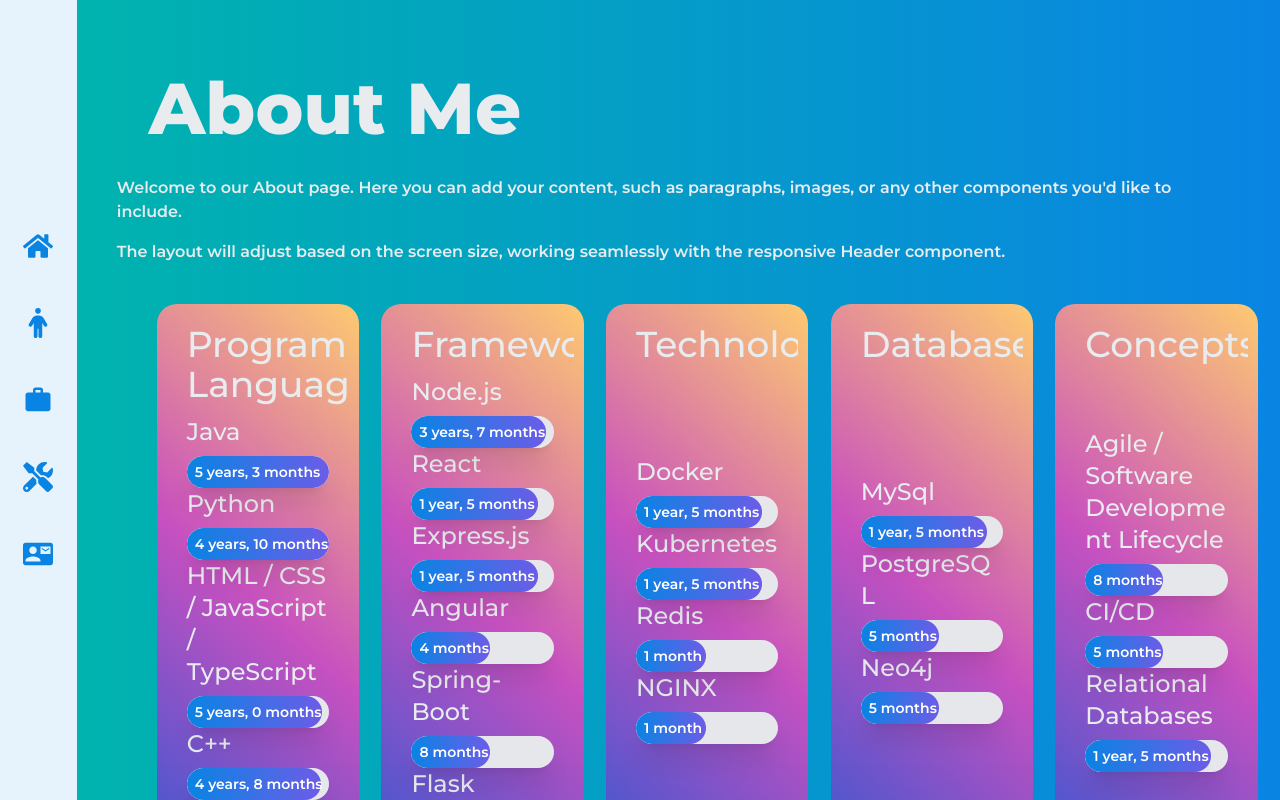
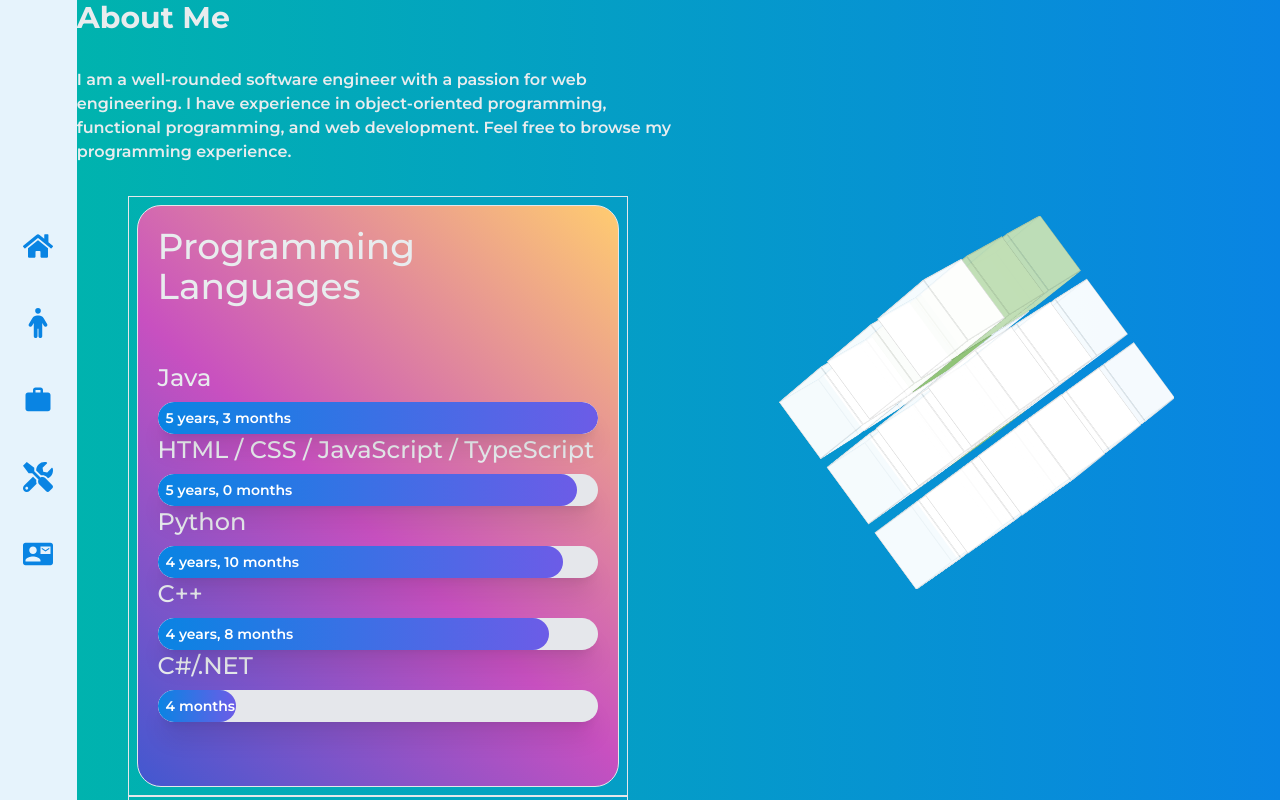
Before and after one commit to timothytracy/portfolio-website, a Next.js app: page /about in a window 1280 px wide. Built offline with nearby package versions, Linux system fonts and the light colour scheme.

Commit message:
Made the card more my own, fixed the layout

```diff
--- /dev/null
+++ b/src/app/about/layout.tsx
@@ -0,0 +1,30 @@
+import RotatingCubeArray from "../components/RotatingCubeArray";
+
+import './../../app/globals.css'
+export default function AboutLayout({
+    children,
+}: Readonly<{
+    children: React.ReactNode;
+}>) {
+    return (
+        <>
+
+        <div className="noScrollBar flex flex-col-reverse h-screen lg:flex-row">
+            <div className="noScrollBar flex flex-col justify-start items-center h-2/3 w-full lg:w-2/4 lg:h-full md:overflow-scroll">
+
+                {children}
+
+            </div>
+            <div className='flex w-full h-1/3 lg:w-2/4 lg:h-full justify-center items-center '>
+                <div className="flex justify-center items-center">
+                    <RotatingCubeArray dimension={3} />
+                </div>
+            </div>
+        </div>
+
+
+        </>
+
+
+    );
+}
--- a/src/app/about/page.tsx
+++ b/src/app/about/page.tsx
@@ -1,75 +1,99 @@
-
+import React from 'react';
 import ExperienceCard from "../components/cards/experience-card/ExperienceCard";
-
 import TimeProgressBar from "../components/time-progress-bar/TimeProgressBar";
 
+export default function About() {
+    const globalLongestTime = "2019-06-01";
+    const cardData = [
+        {
+            title: 'Programming Languages',
+            longestTime: "2019-06-01",
+            items: [
+                { name: 'Java', startDate: "2019-06-01" },
+                { name: 'HTML / CSS / JavaScript / TypeScript', startDate: "2019-09-01" },
+                { name: 'Python', startDate: "2019-11-01" },
+                { name: 'C++', startDate: "2020-01-01" },
+                { name: 'C#/.NET', startDate: "2024-05-01" },
+            ]
+        },
+        {
+            title: 'Frontend Frameworks',
+            longestTime: "2023-04-01",
+            items: [
+                { name: 'React', startDate: "2023-04-01" },
+                { name: 'Next.js', startDate: "2023-04-01" },
+                { name: 'React Native/Expo', startDate: "2024-04-01" },
+                { name: 'Angular', startDate: "2024-05-01" },
+            ]
+        },
+        {
+            title: 'Backend Frameworks',
+            longestTime: "2023-04-01",
+            items: [
+                { name: 'Express.js', startDate: "2023-04-01" },
+                { name: 'Spring-Boot', startDate: "2024-01-01" },
+                { name: 'ASP.NET', startDate: "2024-05-01" },
+                { name: 'Flask', startDate: "2024-07-01" },
+            ]
+        },
+        {
+            title: 'Technologies',
+            longestTime: "2021-02-01",
+            items: [
+                { name: 'Node.js', startDate: "2021-02-01" },
+                { name: 'Docker', startDate: "2023-04-01" },
+                { name: 'Kubernetes', startDate: "2023-04-01" },
+                { name: 'Redis', startDate: "2024-08-01" },
+                { name: 'NGINX', startDate: "2024-08-01" },
+            ]
+        },
+        {
+            title: 'Databases',
+            longestTime: "2023-04-01",
+            items: [
+                { name: 'MySQL', startDate: "2023-04-01" },
+                { name: 'PostgreSQL', startDate: "2024-04-01" },
+                { name: 'Neo4j', startDate: "2024-04-01" },
+            ]
+        },
+        {
+            title: 'Concepts',
+            longestTime: "2023-04-01",
+            items: [
+                { name: 'Relational Databases', startDate: "2023-04-01" },
+                { name: 'Agile / Software Development Lifecycle', startDate: "2024-01-01" },
+                { name: 'CI/CD', startDate: "2024-04-01" },
+            ]
+        }
+    ];
 
-export default function About() {
-    const longestTime = "2019-06-01"
     return (
-        <>
-            <h1 className="m-8">About Me</h1>
+        <div className="">
+            <h1 className="text-3xl font-bold mb-8">About Me</h1>
 
-            <div className="space-y-4">
-                <p>
-                    Welcome to our About page. Here you can add your content, such as
-                    paragraphs, images, or any other components you'd like to include.
-                </p>
-                <p>
-                    The layout will adjust based on the screen size, working seamlessly
-                    with the responsive Header component.
-                </p>
+            <p className="mb-8">
+                I am a well-rounded software engineer with a passion for web engineering.
+                I have experience in object-oriented programming, functional programming, and web development.
+                Feel free to browse my programming experience.
+            </p>
+
+            <div className="flex flex-wrap justify-center">
+                {cardData.map((card, index) => (
+                    <div key={index} className="w-[500px] h-[600px] border border-solid border-red">
+                        <ExperienceCard title={card.title} className="h-full">
+                            {card.items.map((item, itemIndex) => (
+                                <TimeProgressBar
+                                    key={itemIndex}
+                                    startDate={item.startDate}
+                                    longestTime={card.longestTime}
+                                >
+                                    {item.name}
+                                </TimeProgressBar>
+                            ))}
+                        </ExperienceCard>
+                    </div>
+                ))}
             </div>
-
-            <div className='flex flex-col items-center justify-center lg:flex-row  lg:justify-start'>
-                <ExperienceCard title='Programming Languages' width='500px' height='600px'>
-                    <TimeProgressBar startDate="2019-06-01" longestTime={longestTime} >Java</TimeProgressBar>
-                    <TimeProgressBar startDate="2019-011-01" longestTime={longestTime} >Python</TimeProgressBar>
-                    <TimeProgressBar startDate="2019-09-01" longestTime={longestTime}>HTML / CSS / JavaScript / TypeScript</TimeProgressBar>
-                    <TimeProgressBar startDate="2020-01-01" longestTime={longestTime} >C++</TimeProgressBar>
-                    <TimeProgressBar startDate="2024-05-01" longestTime={longestTime}>C#/.NET</TimeProgressBar>
-
-                </ExperienceCard>
-
-                <ExperienceCard title='Frameworks' width='500px' height='600px'>
-                    <TimeProgressBar startDate="2021-02-01" longestTime={longestTime}>Node.js</TimeProgressBar>
-                    <TimeProgressBar startDate="2023-04-01" longestTime={longestTime} >React</TimeProgressBar>
-                    <TimeProgressBar startDate="2023-04-01" longestTime={longestTime} >Express.js</TimeProgressBar>
-
-                    <TimeProgressBar startDate="2024-05-01" longestTime={longestTime} >Angular</TimeProgressBar>
-
-                    <TimeProgressBar startDate="2024-01-01" longestTime={longestTime}>Spring-Boot</TimeProgressBar>
-                    <TimeProgressBar startDate="2024-07-01" longestTime={longestTime}>Flask</TimeProgressBar>
-
-                </ExperienceCard>
-                <ExperienceCard title='Technologies' width='500px' height='600px'>
-                    <TimeProgressBar startDate="2023-04-01" longestTime={longestTime} >Docker</TimeProgressBar>
-                    <TimeProgressBar startDate="2023-04-01" longestTime={longestTime} >Kubernetes</TimeProgressBar>
-                    <TimeProgressBar startDate="2024-08-01" longestTime={longestTime}>Redis</TimeProgressBar>
-                    <TimeProgressBar startDate="2024-08-01" longestTime={longestTime}>NGINX</TimeProgressBar>
-                </ExperienceCard>
-                <ExperienceCard title='Databases' width='500px' height='600px'>
-                    <TimeProgressBar startDate="2023-04-01" longestTime={longestTime} >MySql</TimeProgressBar>
-                    <TimeProgressBar startDate="2024-04-01" longestTime={longestTime} >PostgreSQL</TimeProgressBar>
-                    <TimeProgressBar startDate="2024-04-01" longestTime={longestTime}>Neo4j</TimeProgressBar>
-
-                </ExperienceCard>
-                <ExperienceCard title='Concepts' width='500px' height='600px'>
-                    <TimeProgressBar startDate="2024-01-01" longestTime={longestTime} >Agile / Software Development Lifecycle</TimeProgressBar>
-                    <TimeProgressBar startDate="2024-04-01" longestTime={longestTime} >CI/CD</TimeProgressBar>
-                    <TimeProgressBar startDate="2023-04-01" longestTime={longestTime}>Relational Databases</TimeProgressBar>
-
-                </ExperienceCard>
-
-
-            </div>
-
-
-
-
-
-        </>
-
-
+        </div>
     );
 }
--- a/src/app/components/cards/experience-card/ExperienceCard.tsx
+++ b/src/app/components/cards/experience-card/ExperienceCard.tsx
@@ -6,19 +6,16 @@
 interface ExperienceCardProps {
     title: string;
     children: React.ReactNode;
-    width: string;
-    height: string;
+    className?: string;
+
 }
 
-const ExperienceCard: React.FC<ExperienceCardProps> = ({ title, children, width, height }) => {
-
-    let classString = `w-[500px] h-[600px]`
-
+const ExperienceCard: React.FC<ExperienceCardProps> = ({ title, className, children }) => {
     return (
-        <div className={classString}>
+        <div className={`w-[100%] h-full p-2 ${className || ''}`}>
             <ReactiveCardOneSide>
                 <section className="flex-col w-full h-full">
-                    <div className="flex"><h4>{title}</h4></div>
+                    <div className="flex"><h4>{title}</h4> </div>
                     <div className="flex-grow flex flex-col  justify-center">{children}</div>
                 </section>
             </ReactiveCardOneSide>
--- a/src/app/components/cards/hover-card/ReactiveCardOneSide.css
+++ b/src/app/components/cards/hover-card/ReactiveCardOneSide.css
@@ -1,27 +1,19 @@
 /* From Uiverse.io by kennyotsu */
 /*works janky on mobile :<*/
 .container {
-    position: relative;
+    width: 100%;
+    height: 100%;
+    display: flex;
     transition: 200ms;
-    width: 90%;
-    height: 90%;
     justify-content: center;
     align-items: center;
-
-
   }
 
 
 
   #card {
-    position: absolute;
-    inset: 0;
-    z-index: 0;
 
-    display: flex;
-    justify-content: center;
-    align-items: center;
-    border-radius: 20px;
+
     transition: 700ms;
     background: linear-gradient(43deg, rgb(65, 88, 208) 0%, rgb(200, 80, 192) 46%, rgb(255, 204, 112) 100%);
     overflow: hidden; /* Hide overflow */
@@ -33,7 +25,7 @@
     overflow-x: auto;
     overflow-y: auto;
 
-    margin: 10px;
+
     box-sizing: border-box;
   }
 
@@ -62,74 +54,3 @@
     scrollbar-width: thin;
     scrollbar-color: rgba(255, 255, 255, 0.5) rgba(255, 255, 255, 0.1);
   }
-
-
-
-
-  .tracker:hover ~ #card .title {
-    opacity: 1;
-  }
-
-  #prompt {
-    bottom: 8px;
-    left: 12px;
-    z-index: 20;
-    font-size: 20px;
-    font-weight: bold;
-
-    position: absolute;
-    max-width: 110px;
-    color: rgb(255, 255, 255);
-  }
-
-  .tracker {
-    position: absolute;
-    z-index: 200;
-    width: 100%;
-    height: 100%;
-  }
-
-  .tracker:hover {
-    cursor: pointer;
-  }
-
-  .tracker:hover ~ #card #prompt {
-    opacity: 0;
-  }
-
-
-
-  .container:hover #card::before {
-
-    content: '';
-    opacity: 80%;
-  }
-
-  .canvas {
-    perspective: 800px;
-    inset: 0;
-    z-index: 200;
-    position: absolute;
-    display: grid;
-    grid-template-columns: 1fr 1fr 1fr 1fr 1fr;
-    grid-template-rows: 1fr 1fr 1fr 1fr 1fr;
-    gap: 0px 0px;
-    grid-template-areas:
-      "tr-1 tr-2 tr-3 tr-4 tr-5"
-      "tr-6 tr-7 tr-8 tr-9 tr-10"
-      "tr-11 tr-12 tr-13 tr-14 tr-15"
-      "tr-16 tr-17 tr-18 tr-19 tr-20"
-      "tr-21 tr-22 tr-23 tr-24 tr-25";
-  }
-
-  #card::before {
-    content: '';
-    background: linear-gradient(43deg, rgb(65, 88, 208) 0%, rgb(200, 80, 192) 46%, rgb(255, 204, 112) 100%);
-    filter: blur(2rem);
-    opacity: 30%;
-    width: 100%;
-    height: 100%;
-    position: absolute;
-    z-index: -1;
-
-  }
--- a/src/app/components/cards/hover-card/ReactiveCardOneSide.tsx
+++ b/src/app/components/cards/hover-card/ReactiveCardOneSide.tsx
@@ -1,23 +1,30 @@
 import './ReactiveCardOneSide.css'
-const ReactiveCardOneSide = ({children}) => {
+
+interface ReactiveCardProps {
+    children: React.ReactNode;
+}
+
+const ReactiveCardOneSide: React.FC<ReactiveCardProps> = ({ children }) => {
     return (
+        <>
+            <div id='card' className="
+            bg-gradient-to-tr from-purple-800 to-bright-yarrow-700
+            flex-grow
+            items-stretch
+            justify-center
+            items-middle
+            h-full
+            rounded-3xl
+            border
+            border-5
+            border-green
+            ">
+                {children}
+            </div>
+        </>
 
-        <div className="justify-center items-middle m-10 container">
-        <div className="canvas">
-          {/* {[...Array(25)].map((_, i) => (
-            <div key={i} className={`tracker tr-${i + 1}`}></div>
-          ))} */}
-          <div id="card">
-            <div className="scrollable-content">
-              {children}
-            </div>
-          </div>
-        </div>
-      </div>
-
-
-        )
-    }
+    )
+}
 
 
 
--- a/src/app/components/header/Header.tsx
+++ b/src/app/components/header/Header.tsx
@@ -3,7 +3,7 @@
 import { FaPerson } from "react-icons/fa6";
 import { MdContactMail, MdWork } from "react-icons/md";
 
-const Header = () => {
+const Header: React.FC = () => {
     return (
         <div className='flex justify-center items-center bg-electron-blue-100  dark:bg-dracula-orchid-500  lg:min-h-screen lg:max-w-[100px]  h-16 lg:h-auto '>
             <div className="flex lg:flex-col space-5">
@@ -18,6 +18,3 @@
 }
 
 export default Header;
-<div className='flex flex-column min-h-max bg-white'>
-
-</div>
--- a/src/app/globals.css
+++ b/src/app/globals.css
@@ -343,3 +343,15 @@
 
 
 }
+
+
+.noScrollBar {
+  scrollbar-width: none;  /* Firefox */
+  -ms-overflow-style: none;  /* Internet Explorer 10+ */
+}
+
+.noScrollBar::-webkit-scrollbar {
+  width: 0;
+  height: 0;
+  display: none;  /* Safari and Chrome */
+}
--- a/src/app/layout.tsx
+++ b/src/app/layout.tsx
@@ -27,19 +27,35 @@
   return (
     <html lang="en">
       <head>
-        <link rel="preconnect" href="https://fonts.googleapis.com"/>
-        <link rel="preconnect" href="https://fonts.gstatic.com" crossOrigin=''/>
-        <link href="https://fonts.googleapis.com/css2?family=Montserrat:ital,wght@0,100..900;1,100..900&display=swap" rel="stylesheet"/>
+        <link rel="preconnect" href="https://fonts.googleapis.com" />
+        <link rel="preconnect" href="https://fonts.gstatic.com" crossOrigin='' />
+        <link href="https://fonts.googleapis.com/css2?family=Montserrat:ital,wght@0,100..900;1,100..900&display=swap" rel="stylesheet" />
       </head>
       <body
-        className={`${geistSans.variable} ${geistMono.variable} antialiased`}
+        className={`${geistSans.variable} ${geistMono.variable} antialiased overflow-clip`}
       >
-        <div className="flex flex-col lg:flex-row h-screen overflow-hidden ">
-        <Header></Header>
+        <div className="
+          flex
+          flex-col
+          lg:flex-row
+          h-full
+         ">
+          <Header></Header>
 
-        <main className="flex-grow overflow-auto relative bg-gradient-to-r from-robins-egg-blue-600 to-electron-blue-500 dark:bg-gradient-to-r dark:from-electron-blue-500 dark:to-exodus-fruit-500 p-10">
-        {children}
-        </main>
+          <main className="
+            flex-grow
+            overflow-auto
+
+            h-full
+            bg-gradient-to-r
+            from-robins-egg-blue-600
+            to-electron-blue-500
+            dark:bg-gradient-to-r
+            dark:from-electron-blue-500
+            dark:to-exodus-fruit-500
+            ">
+            {children}
+          </main>
         </div>
 
       </body>
```
Also changed, not shown: src/app/about/layout.css (added, +10 -0 lines).
